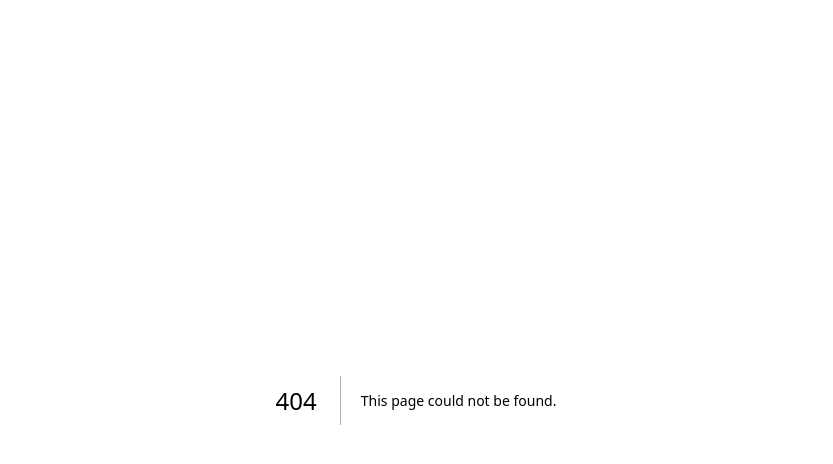
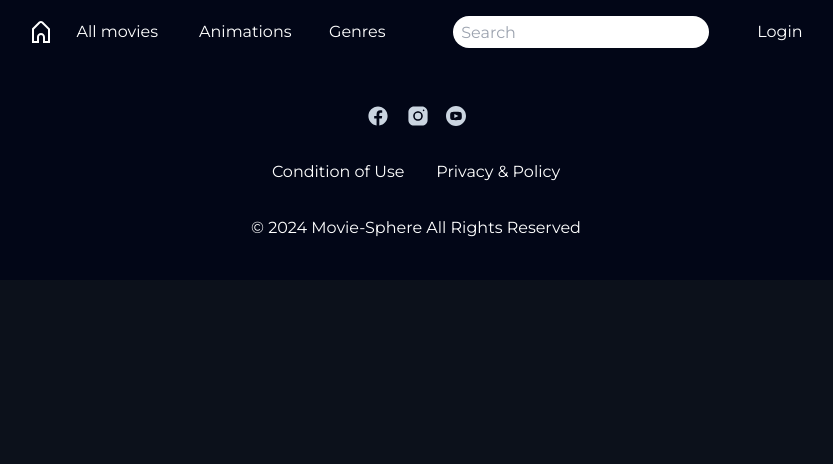
Before and after one commit to AnilBASARAN/movie-sphere, a Next.js app: page /movie in a window 1280 px wide. Before the commit this address had no page. Shown: the top 464 px of the page, without its empty margins (224-1057 px from the left). Built offline with nearby package versions, Linux system fonts and the light colour scheme.

Commit message:
created nex page

```diff
--- /dev/null
+++ b/src/pages/movie.tsx
@@ -0,0 +1,27 @@
+import React from "react";
+import Header from "@/components/Header";
+import Footer from "@/components/Footer";
+import { MainContext } from "./context.js";
+import {
+  API_URL,
+  IMG_URL,
+  searchURL,
+  getMovies,
+  Movie,
+  genres,
+  GENRE_URL,
+} from "@/pages/api/api";
+
+const data = "";
+
+function Movies() {
+  return (
+    <MainContext.Provider value={""}>
+      <Header />
+
+      <Footer />
+    </MainContext.Provider>
+  );
+}
+
+export default Movies;
```
